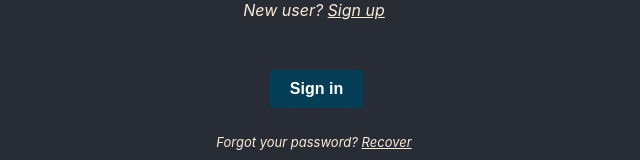
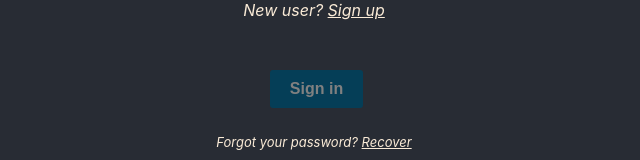
Before and after one commit to lionffl/pair-todo-frontend, a React (Create React App) app: page / in a window 1280 px wide. Shown: the part 309-469 px from the top of the page, without its empty margins (326-966 px from the left). Built offline with nearby package versions, Linux system fonts and the light colour scheme; no server answers.

Commit message:
signin button is now disable if any of credentials input are empty

```diff
--- a/src/App.css
+++ b/src/App.css
@@ -61,6 +61,11 @@ input[type=text], input[type=password] {
   margin-top: 1.5em;
 }
 
+.btn-login:disabled {
+  color: grey;
+  transition: 1.5s;
+}
+
 .btn-logout {
   background-color: #5F9EA0;
 }
--- a/src/pages/Login.jsx
+++ b/src/pages/Login.jsx
@@ -71,6 +71,7 @@ export default function Login() {
         <button
           className="btn btn-login"
           type="submit"
+          disabled={!(password && username)}
         >
           Sign in
         </button>
--- a/src/pages/Register.jsx
+++ b/src/pages/Register.jsx
@@ -16,7 +16,7 @@ export default function Register() {
           type="password"
         />
         <input
-          placeholder="Confirm password"
+          placeholder="Password confirmation"
           type="password"
         />
       </fieldset>
```
